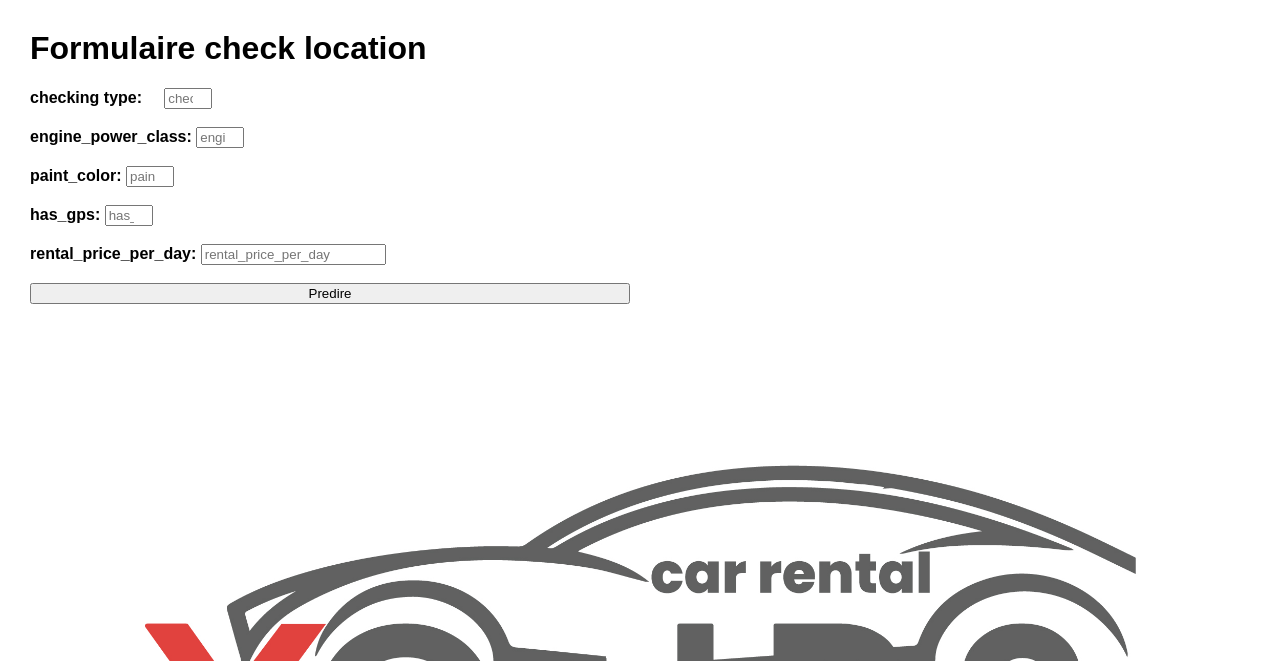
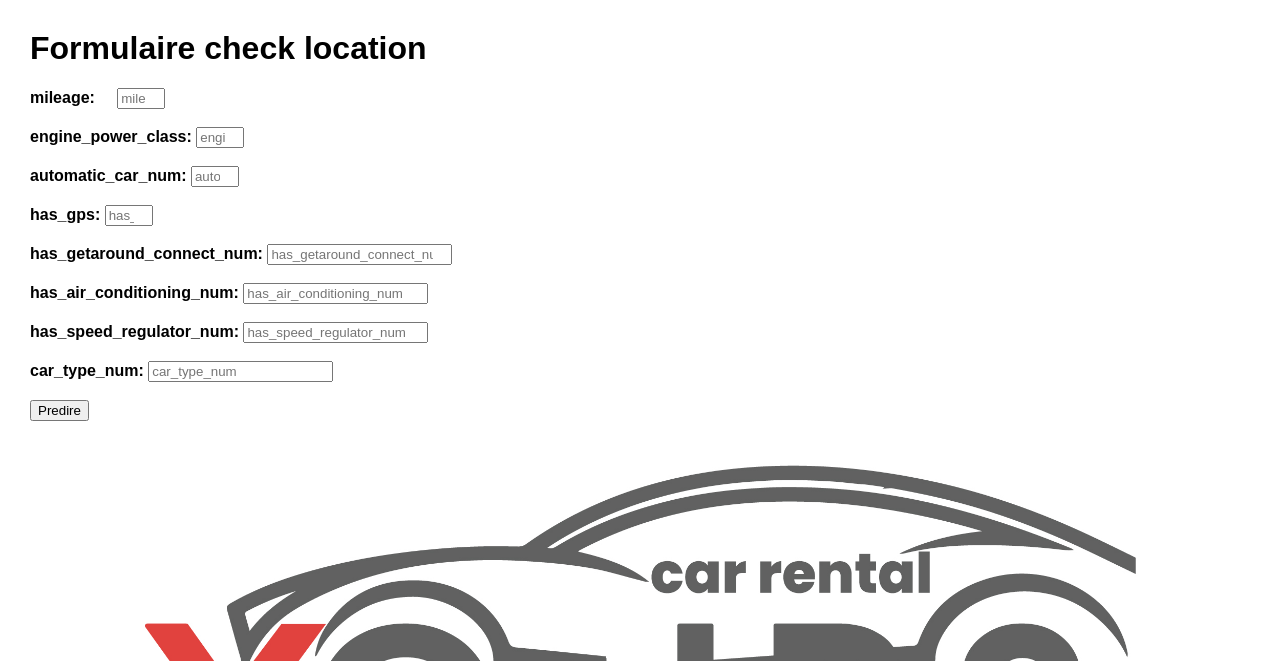
Before and after one commit to monaim-fadhli/bloc_5, a Flask app: page / in a window 1280 px wide. Shown: the top 661 px of the page. Run offline with Flask 3, Linux system fonts and the light colour scheme; parts of the project's set-up code (start-up, migrations or seed data) failed here and were passed over.

Commit message:
mise a jour du formulaire

```diff
--- a/templates/formulaire.html
+++ b/templates/formulaire.html
@@ -56,18 +56,18 @@
     <h1> Formulaire check location </h1>
     <form method="post">
         <div class="form_groupe">
-            <label for="checking type"> checking type:    </label> &nbsp;&nbsp;&nbsp;
-            <input type="number" name="checking type" placeholder="checking type" min = 0 max = 1 required>  <br><br>
+            <label for="mileage"> mileage:    </label> &nbsp;&nbsp;&nbsp;
+            <input type="number" name="mileage" placeholder="mileage" min = 0 max = 1 required>  <br><br>
         </div>
 
         <div class="form_groupe">
-            <label for="engine_power_class"> engine_power_class:    </label>
+            <label for="engine_power"> engine_power_class:    </label>
             <input type="number" name="engine_power_class" placeholder="engine_power_class" min = 0 max = 2 required><br><br>
         </div>
 
         <div class="form_groupe">
-            <label for="paint_color"> paint_color:    </label>
-            <input type="number" name="paint_color" placeholder="paint_color" min = 0 max = 9 required><br><br>
+            <label for="automatic_car_num"> automatic_car_num:    </label>
+            <input type="number" name="automatic_car_num" placeholder="automatic_car_num" min = 0 max = 9 required><br><br>
         </div>
 
         <div class="form_groupe">
@@ -75,11 +75,24 @@
             <input type="number" name="has_gps" placeholder="has_gps" min = 0 max = 1 required><br><br>
         </div>
 
+        <div class="form_groupe">
+            <label for="has_getaround_connect_num"> has_getaround_connect_num:    </label>
+            <input type="number" name="has_getaround_connect_num" placeholder="has_getaround_connect_num" required><br><br>
 
         <div class="form_groupe">
-            <label for="rental_price_per_day"> rental_price_per_day:    </label>
-            <input type="number" name="rental_price_per_day" placeholder="rental_price_per_day" required><br><br>
+            <label for="has_air_conditioning_num"> has_air_conditioning_num:    </label>
+            <input type="number" name="has_air_conditioning_num" placeholder="has_air_conditioning_num" required><br><br>
+
+        <div class="form_groupe">
+            <label for="has_speed_regulator_num"> has_speed_regulator_num:    </label>
+            <input type="number" name="has_speed_regulator_num" placeholder="has_speed_regulator_num" required><br><br>
+
+        <div class="form_groupe">
+            <label for="car_type_num"> car_type_num:    </label>
+            <input type="number" name="car_type_num" placeholder="car_type_num" required><br><br>
         </div>
+
+
         <input type="submit" value="Predire">
     </form>
     {% if request.method == 'POST' and result is not none %}
```
